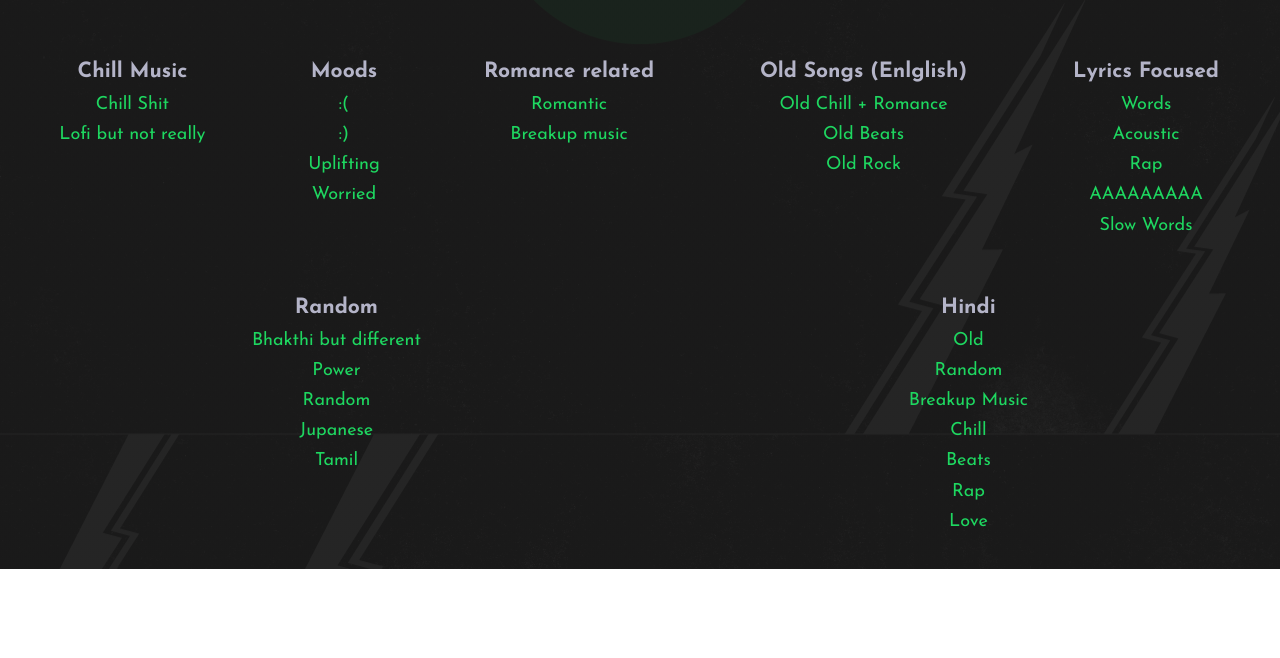
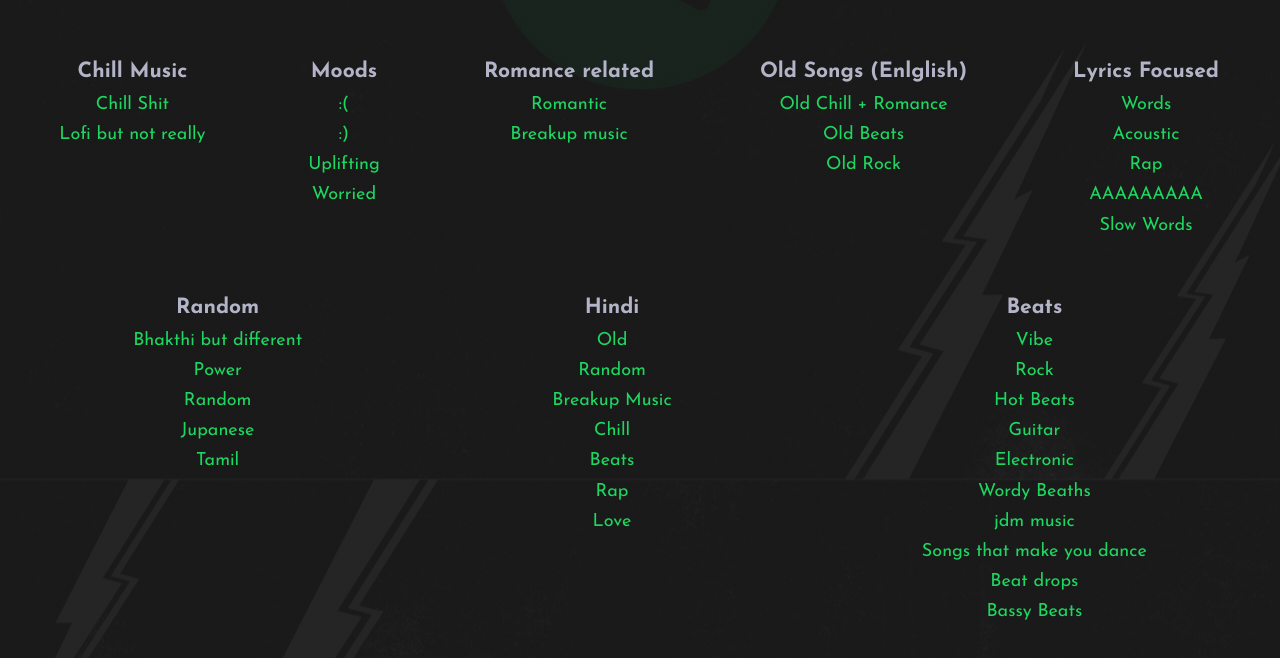
Before and after one commit to poseidon0z/spotify-playlists, a plain HTML site: page index.html in a window 1280 px wide. Shown: the part 781-1439 px from the top of the page. Before the commit the page ends 1350 px from the top, so only its background shows below. Drawn offline with Linux system fonts and the light colour scheme.

Commit message:
Added Beats focused playlist group

```diff
--- a/index.html
+++ b/index.html
@@ -229,6 +229,72 @@
           </li>
         </ul>
       </div>
+
+      <div class="playlist-group">
+        <h3>Beats</h3>
+        <ul>
+          <li>
+            <a
+              href="https://open.spotify.com/playlist/6UEZaTPn2atbSbLA0HouPF?si=710d436bc9934f8b"
+              >Vibe</a
+            >
+          </li>
+          <li>
+            <a
+              href="https://open.spotify.com/playlist/3jYXtQltYczHBoNPkrM7gn?si=a79263a891404b35"
+              >Rock</a
+            >
+          </li>
+          <li>
+            <a
+              href="https://open.spotify.com/playlist/6uwQKa5ijVf2yGuwH1qvn9?si=8c31433600b44227"
+              >Hot Beats</a
+            >
+          </li>
+          <li>
+            <a
+              href="https://open.spotify.com/playlist/6OpiqZFtJ9RVXgJ8vPFd5g?si=b125080806274208"
+              >Guitar</a
+            >
+          </li>
+          <li>
+            <a
+              href="https://open.spotify.com/playlist/1q062DMDJ8Qp4rXSm2dgGU?si=cb8422545dfa4209"
+              >Electronic</a
+            >
+          </li>
+          <li>
+            <a
+              href="https://open.spotify.com/playlist/2WMSXjcecscL33KTsSdqB6?si=38cdb5f080e6438b"
+              >Wordy Beaths</a
+            >
+          </li>
+          <li>
+            <a
+              href="https://open.spotify.com/playlist/6QlxCzcJ993j0g9SYynaQt?si=f5c5e27e3bc645c5"
+              >jdm music</a
+            >
+          </li>
+          <li>
+            <a
+              href="https://open.spotify.com/playlist/0pwyzwfdPuFpmJGGSbqSgc?si=bf731b9586a3426d"
+              >Songs that make you dance</a
+            >
+          </li>
+          <li>
+            <a
+              href="https://open.spotify.com/playlist/3iFDCUsKZAUDtdXhnHU9W0?si=550f5dc09f794b4d"
+              >Beat drops</a
+            >
+          </li>
+          <li>
+            <a
+              href="https://open.spotify.com/playlist/7BDcSWkHIvkdHatmhpxViI?si=a805d52a58424d9b"
+              >Bassy Beats</a
+            >
+          </li>
+        </ul>
+      </div>
     </section>
   </body>
 </html>
```
